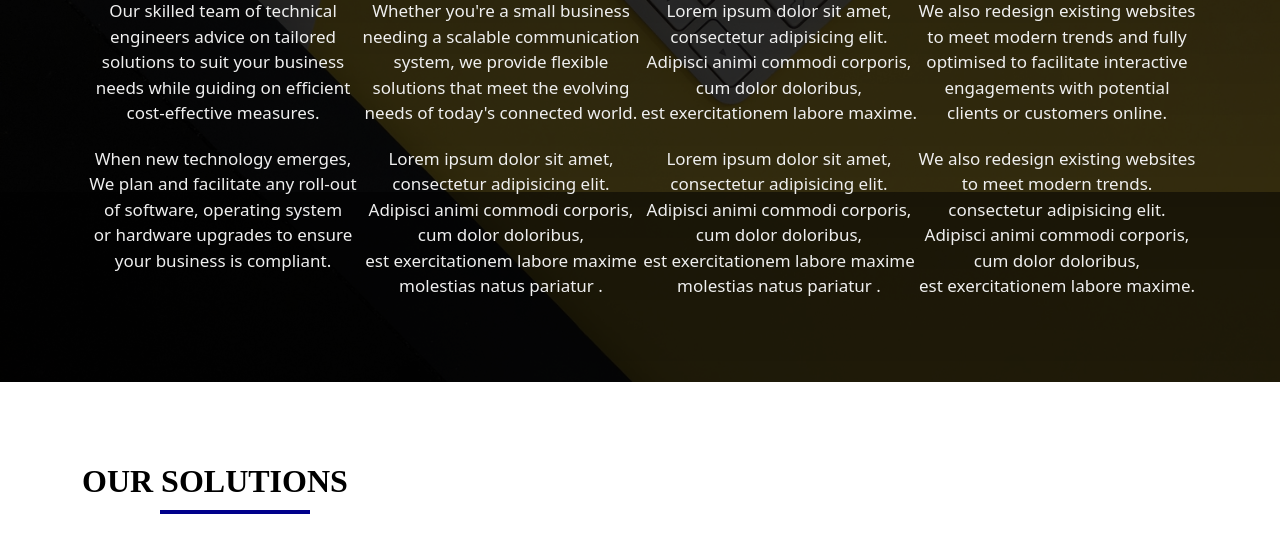
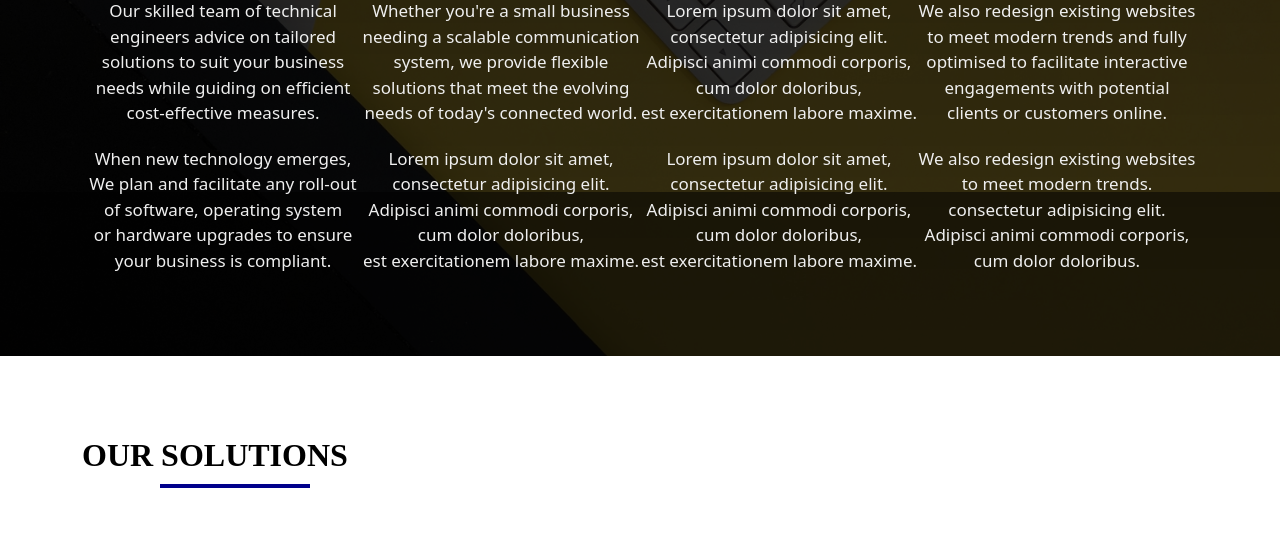
Before and after one commit to Charles-Muia/Techware_Scope_Solutions, a PHP site: page / in a window 1280 px wide. Shown: the part 1903-2442 px from the top of the page. Run offline with PHP 8.4, Linux system fonts and the light colour scheme; some libraries are stand-ins or nearby versions.

Commit message:
Techware_Scope_Solutions

```diff
--- a/index.php
+++ b/index.php
@@ -225,8 +225,8 @@
                                                 <p> Lorem ipsum dolor sit amet,
                                                     <br> consectetur adipisicing elit. <br>
                                                     Adipisci animi commodi corporis, <br> cum dolor doloribus,<br>
-                                                    est exercitationem labore maxime <br> molestias natus pariatur
-                                                    .</p>
+                                                    est exercitationem labore maxime.
+                                                    </p>
                                             </div>
                                     <div class="col-md-3 text-center">
                                         <div class="icon">
@@ -235,7 +235,7 @@
                                                 <h3> Office Equipments <br> & <br> Stationery </h3>
                                                 <p> Choosing the right office <br> equipments depends on <br> your business
                                                     needs. <br> We help source the right
-                                                    items and deliver good quality equipments safely as ordered.
+                                                    items <br> and deliver good quality equipments safely as ordered.
                                                     <br><br>
                                                     Lorem ipsum dolor sit amet,
                                                     <br> consectetur adipisicing elit. <br>
@@ -246,8 +246,8 @@
                                                     <p>Lorem ipsum dolor sit amet,
                                                     <br> consectetur adipisicing elit. <br>
                                                     Adipisci animi commodi corporis, <br> cum dolor doloribus,<br>
-                                                    est exercitationem labore maxime <br> molestias natus pariatur
-                                                    .</p>
+                                                    est exercitationem labore maxime.
+                                                    </p>
                                             </div>
                                     <div class="col-md-3 text-center">
                                         <div class="icon">
@@ -265,8 +265,7 @@
                                                     <p>
                                                     We also redesign existing websites to meet modern trends.
                                                     <br> consectetur adipisicing elit. <br>
-                                                    Adipisci animi commodi corporis, <br> cum dolor doloribus,<br>
-                                                    est exercitationem labore maxime.
+                                                    Adipisci animi commodi corporis, <br> cum dolor doloribus.
                                                     </p>
                                     </div>
 <!--                                    <div class="col-md-4 text-center">-->
```
